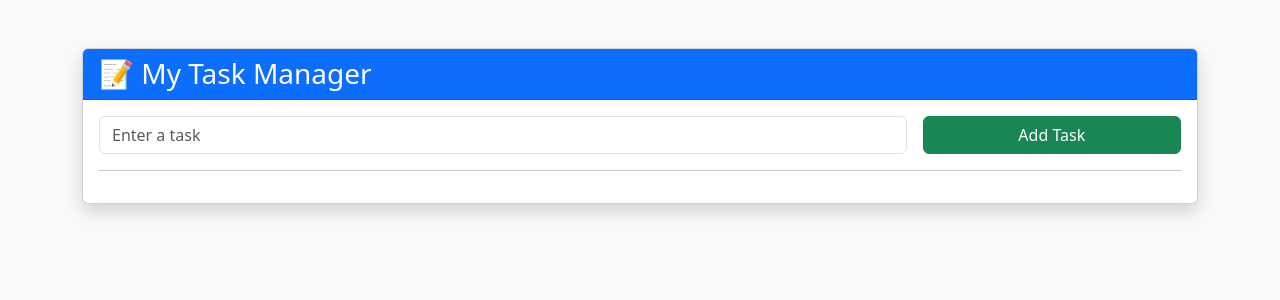
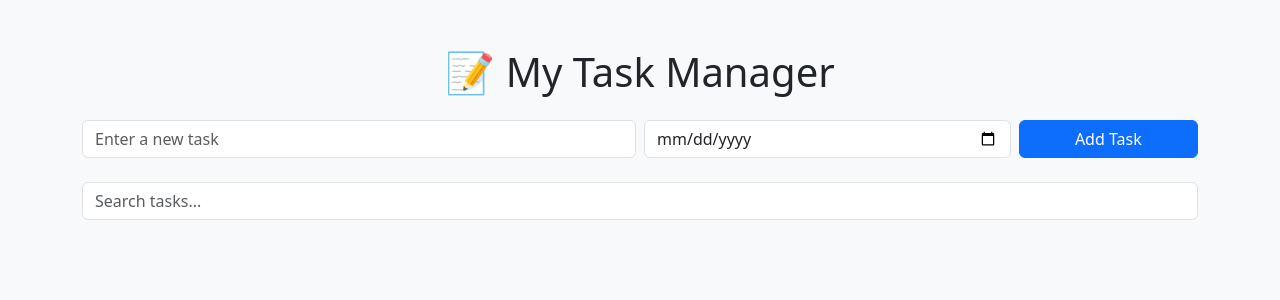
Before and after one commit to thereal4ne/cicd-django-project, a Django app: page / in a window 1280 px wide. Shown: the top 300 px of the page. Run offline with Django 5.2, Linux system fonts and the light colour scheme; data that the repository does not hold is empty.

Commit message:
Major UI and feature enhancements: search, counters, undo, due dates, highlighting, edit due date

```diff
--- a/webapp/models.py
+++ b/webapp/models.py
@@ -1,8 +1,11 @@
 from django.db import models
+
 
 class Task(models.Model):
     title = models.CharField(max_length=200)
     completed = models.BooleanField(default=False)
+    created_at = models.DateTimeField(auto_now_add=True)
+    due_date = models.DateField(null=True, blank=True)
 
     def __str__(self):
         return self.title
--- a/webapp/templates/home.html
+++ b/webapp/templates/home.html
@@ -1,64 +1,141 @@
 <!DOCTYPE html>
-<html lang="en">
+<html>
 <head>
-    <meta charset="UTF-8">
-    <title>Task Manager</title>
-
-    <!-- Bootstrap CSS -->
-    <link href="https://cdn.jsdelivr.net/npm/bootstrap@5.3.2/dist/css/bootstrap.min.css" rel="stylesheet">
+    <title>My Task Manager</title>
+    <link href="https://cdn.jsdelivr.net/npm/bootstrap@5.3.0/dist/css/bootstrap.min.css" rel="stylesheet">
 </head>
-
 <body class="bg-light">
 
 <div class="container mt-5">
+    <h1 class="text-center mb-4">📝 My Task Manager</h1>
 
-    <div class="card shadow">
-        <div class="card-header bg-primary text-white">
-            <h3 class="mb-0">📝 My Task Manager</h3>
+    <!-- Add Task Form -->
+   <form method="POST" class="row g-2 mb-4">
+    {% csrf_token %}
+    <div class="col-md-6">
+        <input type="text" name="title" class="form-control" placeholder="Enter a new task" required>
     </div>
-
-        <div class="card-body">
-
-            <!-- Task Form -->
-            <form method="POST" class="row g-3">
-                {% csrf_token %}
-                <div class="col-md-9">
-                    <input type="text" name="title" class="form-control" placeholder="Enter a task" required>
+    <div class="col-md-4">
+        <input type="date" name="due_date" class="form-control">
     </div>
-                <div class="col-md-3">
-                    <button type="submit" class="btn btn-success w-100">Add Task</button>
+    <div class="col-md-2">
+        <button type="submit" class="btn btn-primary w-100">Add Task</button>
     </div>
 </form>
 
-            <hr>
 
-            <!-- Task List -->
-            <ul class="list-group">
-                {% for task in tasks %}
-                    <li class="list-group-item d-flex justify-content-between align-items-center">
-    <span>
-        {% if task.completed %}
-            <s>{{ task.title }}</s>
-        {% else %}
-            {{ task.title }}
+    <!-- Search Bar -->
+    <form method="GET" class="mb-5">
+        <input type="text" name="search" class="form-control" placeholder="Search tasks..." value="{{ request.GET.search }}">
+    </form>
+
+    <div class="row g-4">
+
+        <!-- Pending Tasks -->
+        {% if pending_tasks %}
+        <div class="col-md-6">
+            <div class="card shadow-sm">
+                <div class="card-body">
+                    <h4 class="card-title mb-3">
+                        ⏳ Pending Tasks
+                        <span class="badge bg-secondary">{{ pending_count }}</span>
+                    </h4>
+
+                    <ul class="list-group list-group-flush">
+                        {% for task in pending_tasks %}
+                       <li class="list-group-item d-flex justify-content-between align-items-center
+                            {% if task.due_date %}
+                                {% if task.due_date < today %}
+                                    list-group-item-danger
+                                {% elif task.due_date == today %}
+                                    list-group-item-warning
                                 {% endif %}
-    </span>
+                            {% endif %}">
 
                              <div>
-        {% if not task.completed %}
-            <a href="{% url 'complete_task' task.id %}" class="btn btn-sm btn-success">Complete</a>
+                                <strong>{{ task.title }}</strong><br>
+
+                            <small class="text-muted">
+                                Added: {{ task.created_at }}<br>
+
+                                {% if task.due_date %}
+                                    Due: {{ task.due_date }}
+                                {% else %}
+                                    <span class="badge bg-secondary">No due date</span>
                                 {% endif %}
-        <a href="{% url 'delete_task' task.id %}" class="btn btn-sm btn-danger">Delete</a>
+                            </small>
+
+
+                            </div>
+                            <div class="btn-group">
+                                <a href="{% url 'complete_task' task.id %}" class="btn btn-success btn-sm">Complete</a>
+                                <a href="{% url 'edit_task' task.id %}" class="btn btn-warning btn-sm">Edit</a>
+
+                                 <a href="{% url 'delete_task' task.id %}"
+                                class="btn btn-danger btn-sm"
+                                onclick="return confirm('Are you sure you want to delete this task?');">
+                                Delete
+                                </a>
+
+
                             </div>
                         </li>
-
                         {% endfor %}
                     </ul>
+                </div>
+            </div>
+        </div>
+        {% endif %}
+
+        <!-- Completed Tasks -->
+        {% if completed_tasks %}
+        <div class="col-md-6">
+            <div class="card shadow-sm">
+                <div class="card-body">
+                    <h4 class="card-title mb-3">
+                        ✅ Completed Tasks
+                        <span class="badge bg-secondary">{{ completed_count }}</span>
+                    </h4>
+
+                    <ul class="list-group list-group-flush">
+                        {% for task in completed_tasks %}
+                        <li class="list-group-item d-flex justify-content-between align-items-center">
+                            <div>
+                                <strike>{{ task.title }}</strike><br>
+
+                               <small class="text-muted">
+                                    Added: {{ task.created_at }}<br>
+
+                                    {% if task.due_date %}
+                                        Due: {{ task.due_date }}
+                                    {% else %}
+                                        <span class="badge bg-secondary">No due date</span>
+                                    {% endif %}
+                                </small>
+
+
+                            </div>
+                            <div class="btn-group">
+                                <a href="{% url 'undo_task' task.id %}" class="btn btn-secondary btn-sm">Undo</a>
+
+                                <a href="{% url 'delete_task' task.id %}"
+                                class="btn btn-danger btn-sm"
+                                onclick="return confirm('Are you sure you want to delete this task?');">
+                                Delete
+                                </a>
+
+
+                            </div>
+                        </li>
+                        {% endfor %}
+                    </ul>
+                </div>
+            </div>
+        </div>
+        {% endif %}
 
     </div>
 </div>
 
-</div>
-
 </body>
 </html>
--- a/webapp/urls.py
+++ b/webapp/urls.py
@@ -1,8 +1,11 @@
 from django.urls import path
-from .views import task_list, complete_task, delete_task
+from .views import task_list, complete_task, delete_task, edit_task, undo_task
 
 urlpatterns = [
     path('', task_list, name='task_list'),
     path('complete/<int:task_id>/', complete_task, name='complete_task'),
     path('delete/<int:task_id>/', delete_task, name='delete_task'),
+    path('edit/<int:task_id>/', edit_task, name='edit_task'),
+    path('undo/<int:task_id>/', undo_task, name='undo_task'),
+
 ]
--- a/webapp/views.py
+++ b/webapp/views.py
@@ -1,25 +1,77 @@
 from django.shortcuts import render, redirect, get_object_or_404
 from .models import Task
+from datetime import date
+
+
 
 def task_list(request):
     if request.method == "POST":
         title = request.POST.get("title")
+        due_date = request.POST.get("due_date")
+
         if title:
-            Task.objects.create(title=title)
+            Task.objects.create(
+                title=title,
+                due_date=due_date if due_date else None
+            )
         return redirect("task_list")
 
-    tasks = Task.objects.all()
-    return render(request, "home.html", {"tasks": tasks})
+    search_query = request.GET.get("search", "")
+
+    pending_tasks = Task.objects.filter(
+    completed=False,
+    title__icontains=search_query
+    ).order_by("due_date", "-created_at")
+
+    completed_tasks = Task.objects.filter(
+    completed=True,
+    title__icontains=search_query
+    ).order_by("due_date", "-created_at")
+
+    return render(request, "home.html", {
+        "pending_tasks": pending_tasks,
+        "completed_tasks": completed_tasks,
+        "pending_count": pending_tasks.count(),
+        "completed_count": completed_tasks.count(),
+        "today": date.today(),
+
+    })
+
+
 
 
 def complete_task(request, task_id):
-    task = get_object_or_404(Task, id=task_id)
+    task = get_object_or_404(Task, pk=task_id)
     task.completed = True
     task.save()
     return redirect("task_list")
 
 
+def undo_task(request, task_id):
+    task = get_object_or_404(Task, pk=task_id)
+    task.completed = False
+    task.save()
+    return redirect("task_list")
+
+
 def delete_task(request, task_id):
-    task = get_object_or_404(Task, id=task_id)
+    task = get_object_or_404(Task, pk=task_id)
     task.delete()
     return redirect("task_list")
+
+
+def edit_task(request, task_id):
+    task = get_object_or_404(Task, pk=task_id)
+
+    if request.method == "POST":
+        new_title = request.POST.get("title")
+        new_due_date = request.POST.get("due_date")
+
+        if new_title:
+            task.title = new_title
+            task.due_date = new_due_date if new_due_date else None
+            task.save()
+
+        return redirect("task_list")
+
+    return render(request, "edit_task.html", {"task": task})
```
Also changed, not shown: webapp/templates/edit_task.html (added, +31 -0 lines), webapp/migrations/0002_task_created_at.py (added), webapp/migrations/0003_task_due_date.py (added). Lines whose indentation alone changed are shown as unchanged.
